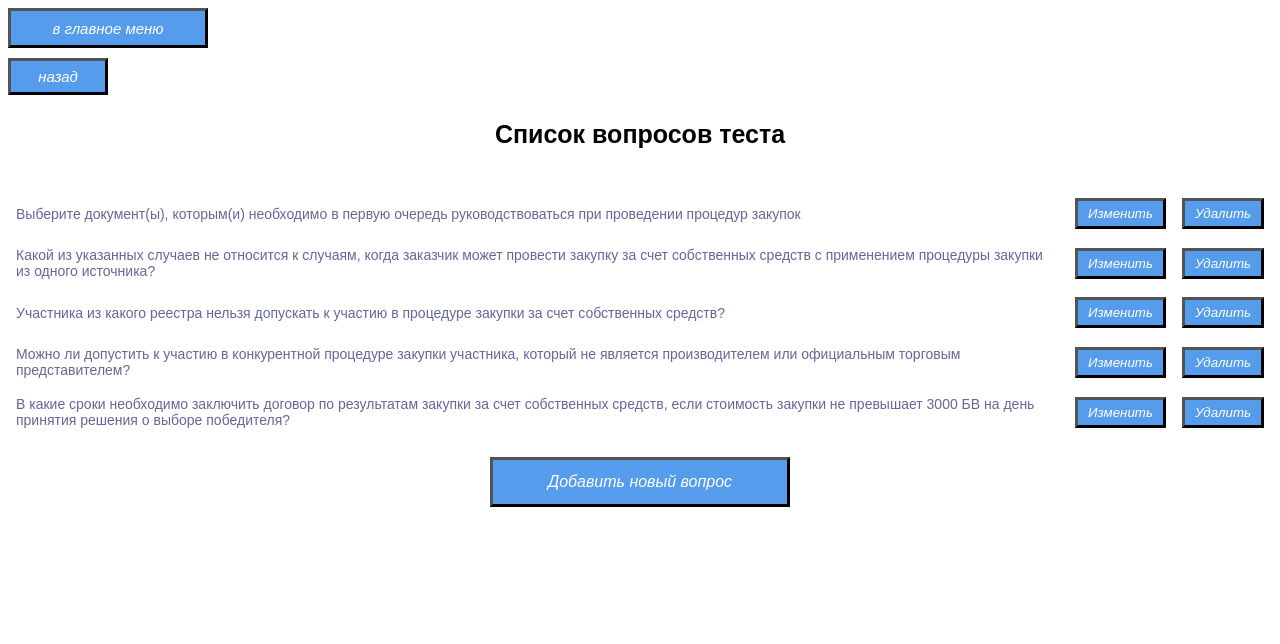
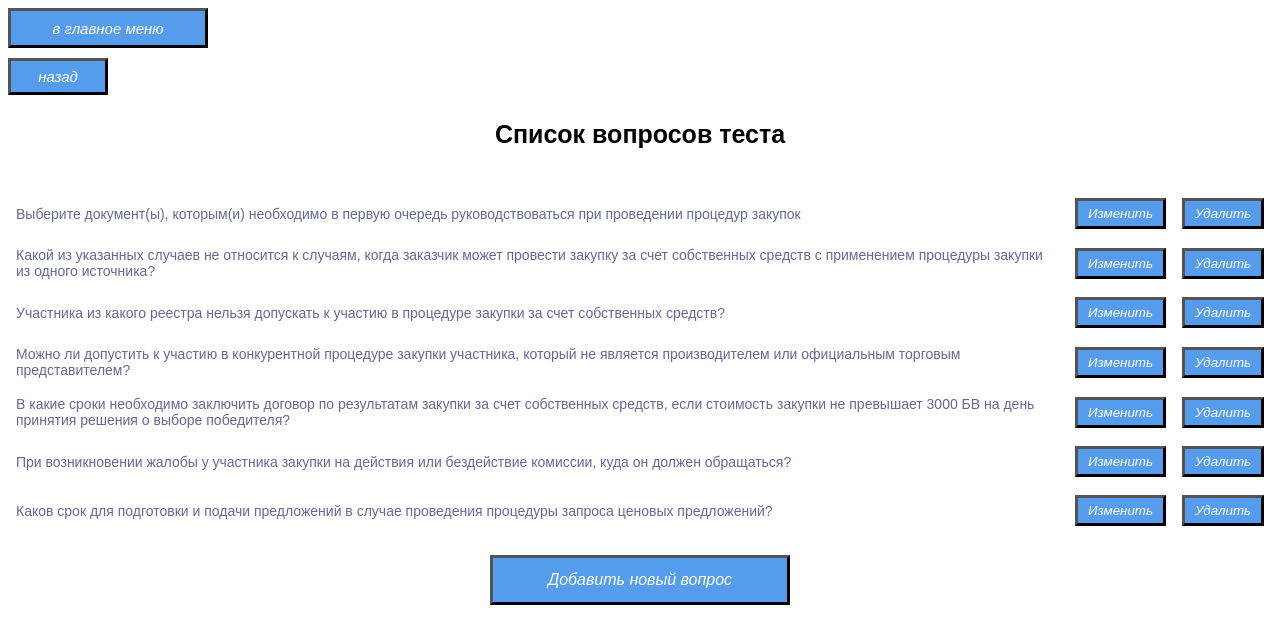
Before and after one commit to personve/GuiTestZakupki, a plain HTML site: page admin/list_ques/list_ques.html in a window 1280 px wide. Drawn offline with Linux system fonts and the light colour scheme.

Commit message:
итоговый

```diff
--- a/admin/list_ques/list_ques.html
+++ b/admin/list_ques/list_ques.html
@@ -86,6 +86,30 @@
         </td>
         <td><button class="deleteQue">Удалить</button></td>
       </tr>
+      <tr>
+        <td>
+          При возникновении жалобы у участника закупки на действия или
+          бездействие комиссии, куда он должен обращаться?
+        </td>
+        <td>
+          <form action="change_que.html">
+            <button class="changeQue">Изменить</button>
+          </form>
+        </td>
+        <td><button class="deleteQue">Удалить</button></td>
+      </tr>
+      <tr>
+        <td>
+          Каков срок для подготовки и подачи предложений в случае проведения
+            процедуры запроса ценовых предложений?
+        </td>
+        <td>
+          <form action="change_que.html">
+            <button class="changeQue">Изменить</button>
+          </form>
+        </td>
+        <td><button class="deleteQue">Удалить</button></td>
+      </tr>
     </table>
 
     <form action="add_que.html">
```
